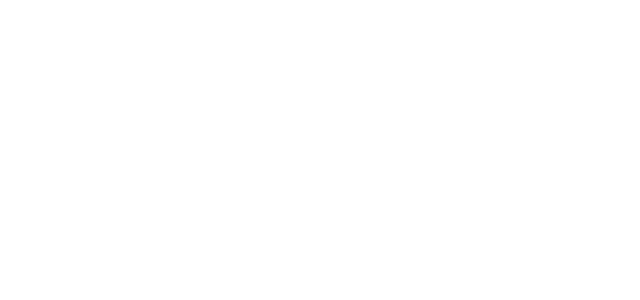
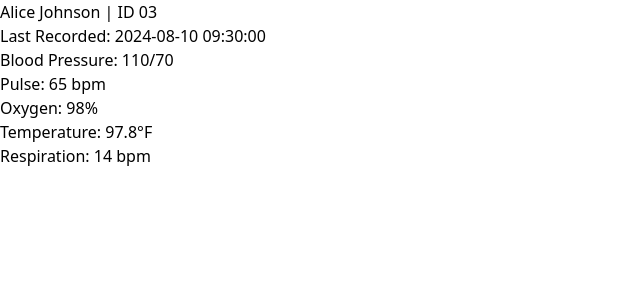
Before and after one commit to JHoang6900/health_tracker, a React (Vite) app in the folder client/: page /patients in a window 1280 px wide. Before the commit this address had no page. Shown: the top 300 px of the page, without its empty margins (0-640 px from the left). Built offline with nearby package versions, Linux system fonts and the light colour scheme.

Commit message:
skeleton of patientList built out

```diff
--- a/client/src/App.jsx
+++ b/client/src/App.jsx
@@ -2,6 +2,7 @@
 import RegistrationForm from "./components/RegistrationForm.jsx";
 import VitalsForm from "./components/VitalsForm"; // Import your VitalsForm component
 import LoginForm from "./components/LoginForm.jsx"; // Import your LoginForm component
+import PatientList from "./components/PatientList"; // Import your PatientList component
 
 function App() {
   return (
@@ -10,6 +11,7 @@
         <Route path="/register" element={<RegistrationForm />} />
         <Route path="/" element={<VitalsForm />} /> {/* Render VitalsForm at the root path */}
         <Route path="/login" element={<LoginForm />} />
+        <Route path="/patients" element={<PatientList />} />
         {/* ... other routes go here */}
       </Routes>
     </BrowserRouter>
--- /dev/null
+++ b/client/src/components/PatientList.jsx
@@ -0,0 +1,35 @@
+function PatientList() {
+    return (
+      <div id="outerDivCentering" className="flex items-center justify-center h-screen">
+        <div className="w-full p-6 border border-white shadow-md rounded-3xl md:w-1/4"> {/* Card container */}
+
+          <h1 className="mb-2 text-2xl font-semibold text-white">
+            Alice Johnson <span className="text-gray-500">| ID 03</span>
+          </h1>
+
+          <div className="text-gray-400">
+            <p className="mb-1">
+              <span className="font-medium text-green-400">Last Recorded:</span> 2024-08-10 09:30:00 {/* text-green-400 if recent | text-red-400 if old */}
+            </p>
+            <p className="mb-1">
+              <span className="font-medium">Blood Pressure:</span> 110/70
+            </p>
+            <p className="mb-1">
+              <span className="font-medium">Pulse:</span> 65 bpm
+            </p>
+            <p className="mb-1">
+              <span className="font-medium">Oxygen:</span> 98%
+            </p>
+            <p className="mb-1">
+              <span className="font-medium">Temperature:</span> 97.8°F
+            </p>
+            <p>
+              <span className="font-medium">Respiration:</span> 14 bpm
+            </p>
+          </div>
+
+        </div>
+      </div>
+    );
+  }
+export default PatientList;
```
Also changed, not shown: client/src/components/PatientDetails.jsx (added).
